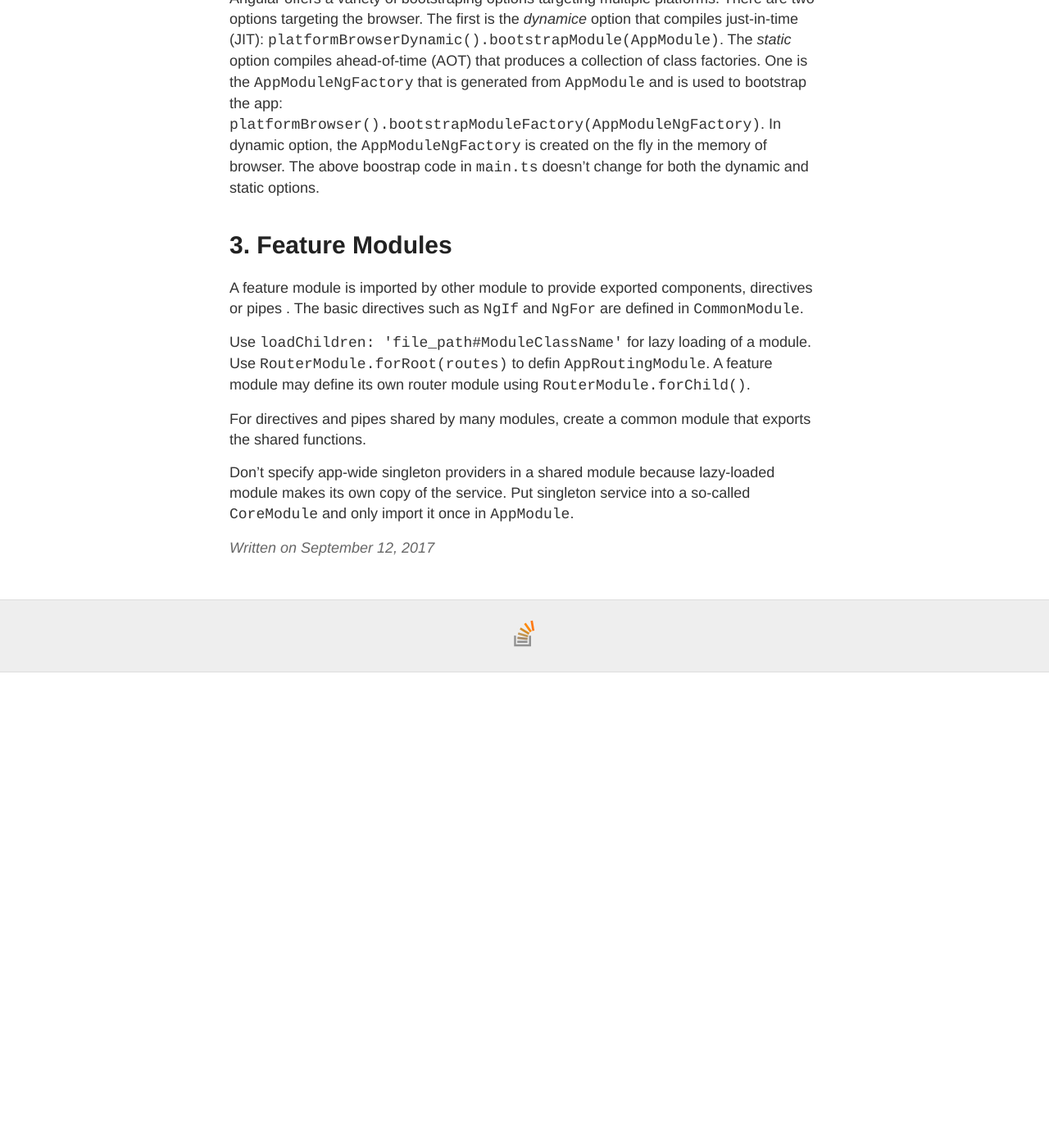
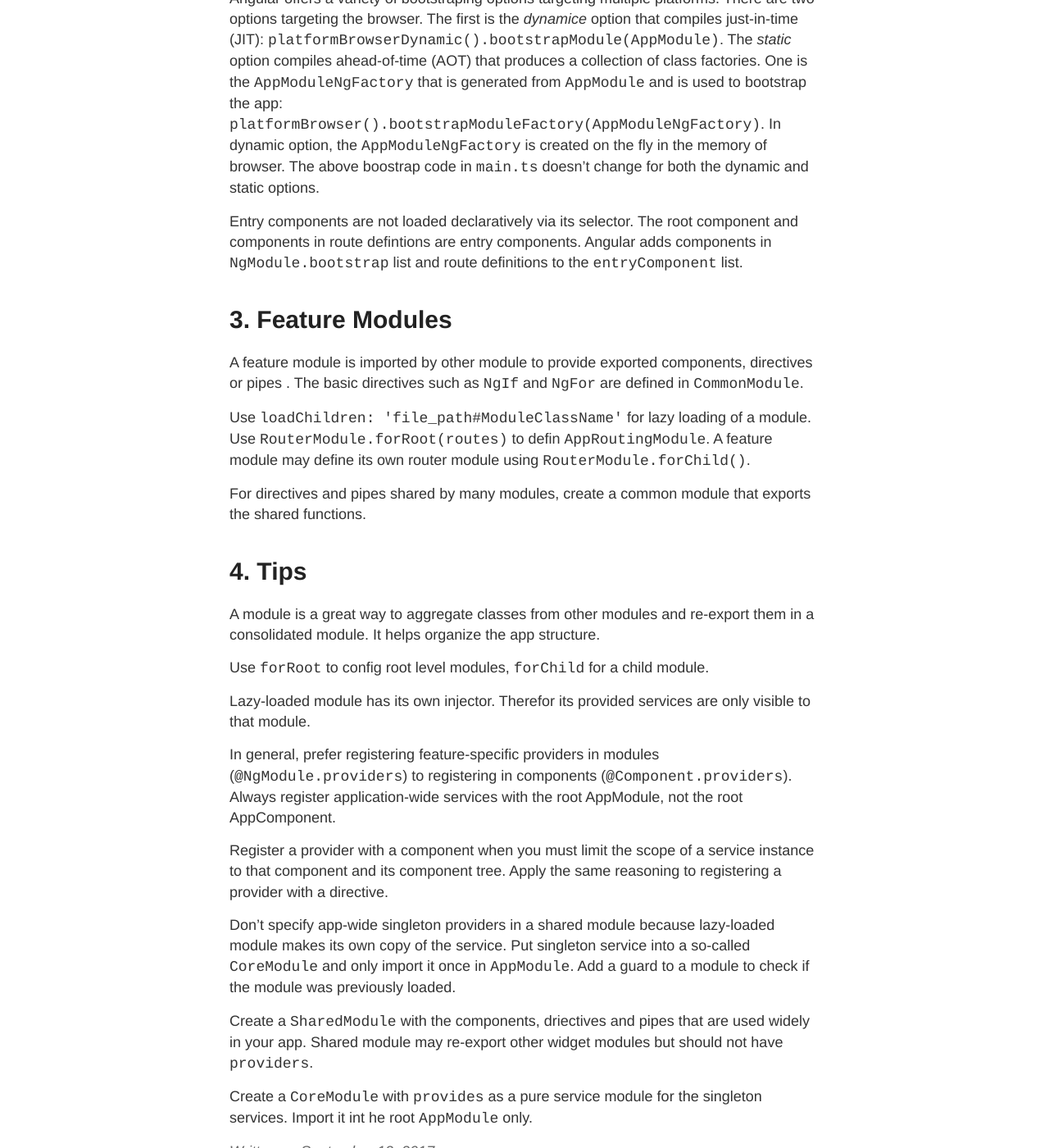
Before and after one commit to YingLiu4203/old-dev-blog, a Jekyll site: the page built from _posts/2017-09-12-Angular-NgModule-DI-note.md, in a window 1280 px wide and 1400 px high, scrolled down 999 px. Shown: the whole window at 82% size. Built offline with Jekyll 4.4.1, drawn with Linux system fonts in a browser that asks for light colours; our own code applies the rules of GitHub Pages for plain Markdown files; comment, search, counter and statistics services are not loaded; before the commit the page ends 1819 px from its top, so only the background shows below that.

Commit message:
add module tips

```diff
--- a/_posts/2017-09-12-Angular-NgModule-DI-note.md
+++ b/_posts/2017-09-12-Angular-NgModule-DI-note.md
@@ -24,6 +24,8 @@ The root module's `bootstrap` defines the bootstrap component that will placed i
 
 Angular offers a variety of bootstraping options targeting multiple platforms. There are two options targeting the browser. The first is the *dynamice* option that compiles just-in-time (JIT): `platformBrowserDynamic().bootstrapModule(AppModule)`. The *static* option compiles ahead-of-time (AOT) that produces a collection of class factories. One is the `AppModuleNgFactory` that is generated from `AppModule` and is used to bootstrap the app: `platformBrowser().bootstrapModuleFactory(AppModuleNgFactory)`.  In dynamic option, the `AppModuleNgFactory` is created on the fly in the memory of browser. The above boostrap code in `main.ts` doesn't change for both the dynamic and static options.
 
+Entry components are not loaded declaratively via its selector. The root component and components in route defintions are entry components. Angular adds components in `NgModule.bootstrap` list and route definitions to the `entryComponent` list.
+
 # 3. Feature Modules
 A feature module is imported by other module to provide exported components, directives or pipes . The basic directives such as `NgIf` and `NgFor` are defined in `CommonModule`.
 
@@ -31,4 +33,19 @@ Use `loadChildren: 'file_path#ModuleClassName'` for lazy loading of a module. Us
 
 For directives and pipes shared by many modules, create a common module that exports the shared functions.
 
-Don't specify app-wide singleton providers in a shared module because lazy-loaded module makes its own copy of the service. Put singleton service into a so-called `CoreModule` and only import it once in `AppModule`.
+# 4. Tips
+A module is a great way to aggregate classes from other modules and re-export them in a consolidated module. It helps organize the app structure.
+
+Use `forRoot` to config root level modules, `forChild` for a child module.
+
+Lazy-loaded module has its own injector. Therefor its provided services are only visible to that module.
+
+In general, prefer registering feature-specific providers in modules (`@NgModule.providers`) to registering in components (`@Component.providers`). Always register application-wide services with the root AppModule, not the root AppComponent.
+
+Register a provider with a component when you must limit the scope of a service instance to that component and its component tree. Apply the same reasoning to registering a provider with a directive.
+
+Don't specify app-wide singleton providers in a shared module because lazy-loaded module makes its own copy of the service. Put singleton service into a so-called `CoreModule` and only import it once in `AppModule`. Add a guard to a module to check if the module was previously loaded.
+
+Create a `SharedModule` with the components, driectives and pipes that are used widely in your app. Shared module may re-export other widget modules but should not have `providers`.
+
+Create a `CoreModule` with `provides` as a pure service module for the singleton services. Import it int he root `AppModule` only.
```
